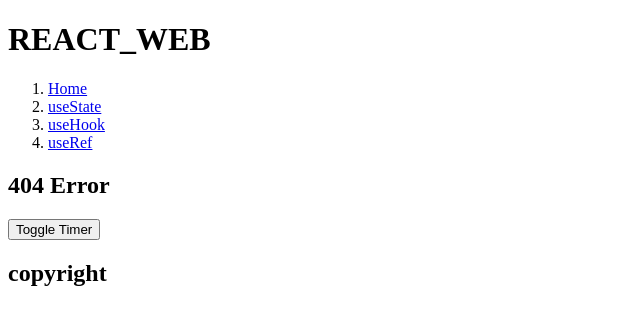
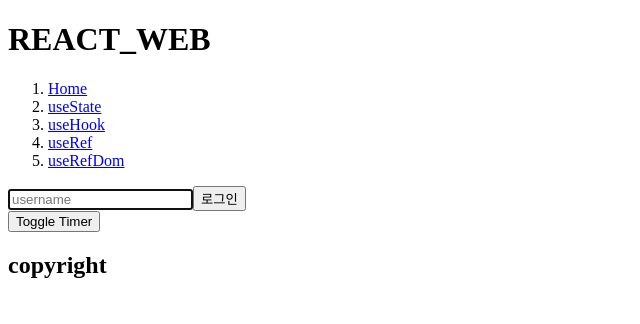
Before and after one commit to hojae-lee/react_v18_apple, a React (Create React App) app: page /useRefDom in a window 1280 px wide. Before the commit this address had no page. Shown: the top 324 px of the page, without its empty margins (0-640 px from the left). Built offline with nearby package versions, Linux system fonts and the light colour scheme.

Commit message:
add : useRef 를 이용한 Dom 조작

```diff
--- a/src/App.js
+++ b/src/App.js
@@ -10,6 +10,7 @@ import Timer from "./components/Timer";
 import UseStateInfo from "./layouts/sample/UseStateInfo";
 import UseHookInfo from "./layouts/sample/UseHookInfo";
 import UseRefInfo from "./layouts/sample/UseRefInfo";
+import UseRefDomInfo from "./layouts/sample/UseRefDomInfo";
 
 function App() {
   const [show, setShow] = useState(false);
@@ -23,6 +24,7 @@ function App() {
         <Route path="/useState" element={<UseStateInfo />}></Route>
         <Route path="/useHook" element={<UseHookInfo />}></Route>
         <Route path="/useRef" element={<UseRefInfo />}></Route>
+        <Route path="/useRefDom" element={<UseRefDomInfo />}></Route>
         <Route path="*" element={<NotFound />}></Route>
       </Routes>
       <div>
--- /dev/null
+++ b/src/components/hooks/UseRefDomHandler.js
@@ -0,0 +1,18 @@
+import { useRef, useEffect } from "react";
+
+function UseHookHandler() {
+  const inputRef = useRef();
+
+  useEffect(() => {
+    inputRef.current.focus();
+  }, []);
+
+  return (
+    <div>
+      <input ref={inputRef} type="text" placeholder="username" />
+      <button type="button">로그인</button>
+    </div>
+  );
+}
+
+export default UseHookHandler;
--- a/src/layouts/Nav.js
+++ b/src/layouts/Nav.js
@@ -18,6 +18,10 @@ function Nav() {
       link: "/useRef",
       title: "useRef",
     },
+    {
+      link: "/useRefDom",
+      title: "useRefDom",
+    },
   ];
   const temp = [];
 
--- /dev/null
+++ b/src/layouts/sample/UseRefDomInfo.js
@@ -0,0 +1,11 @@
+import UseRefDomHandler from "../../components/hooks/UseRefDomHandler";
+
+function UseRefInfo() {
+  return (
+    <>
+      <UseRefDomHandler />
+    </>
+  );
+}
+
+export default UseRefInfo;
```
